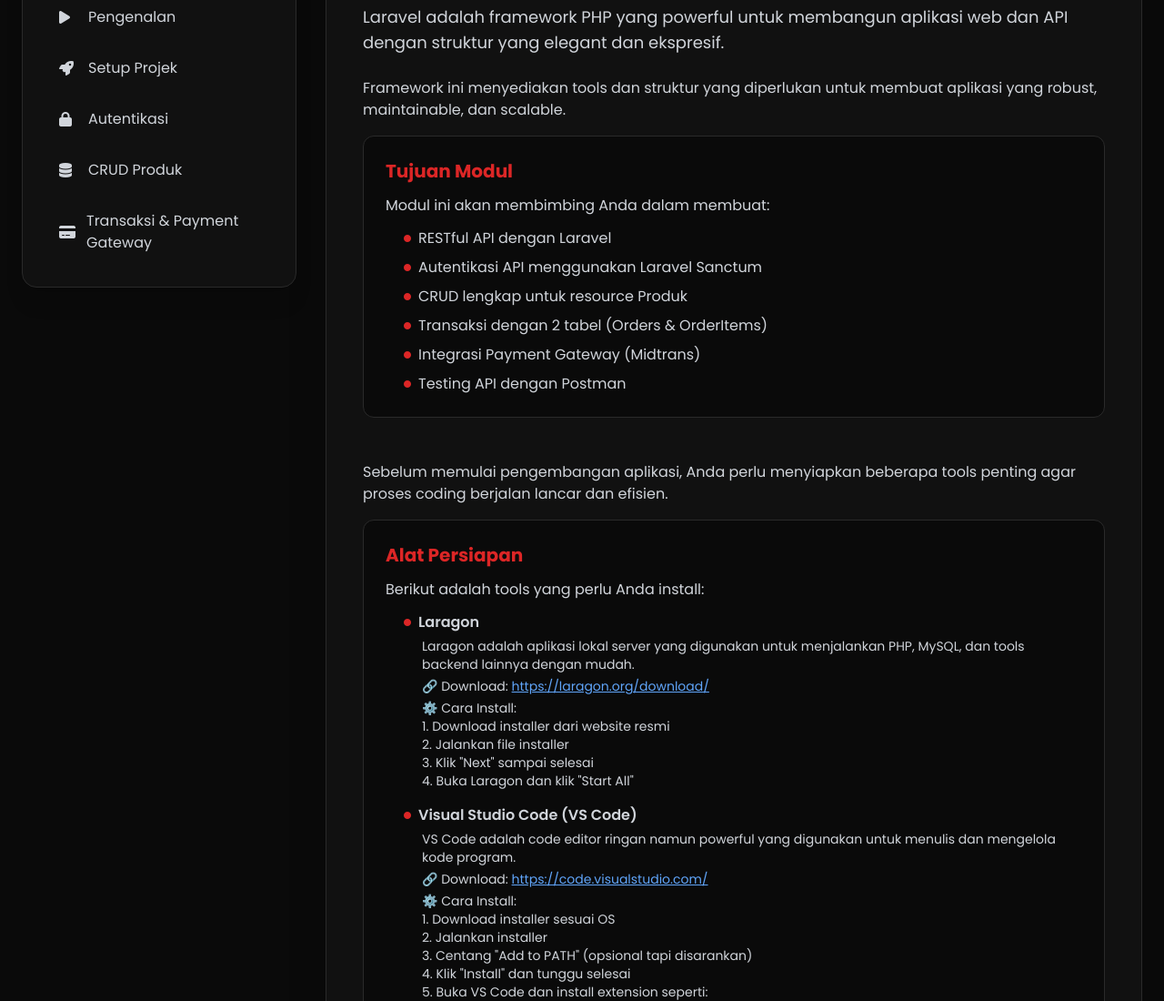
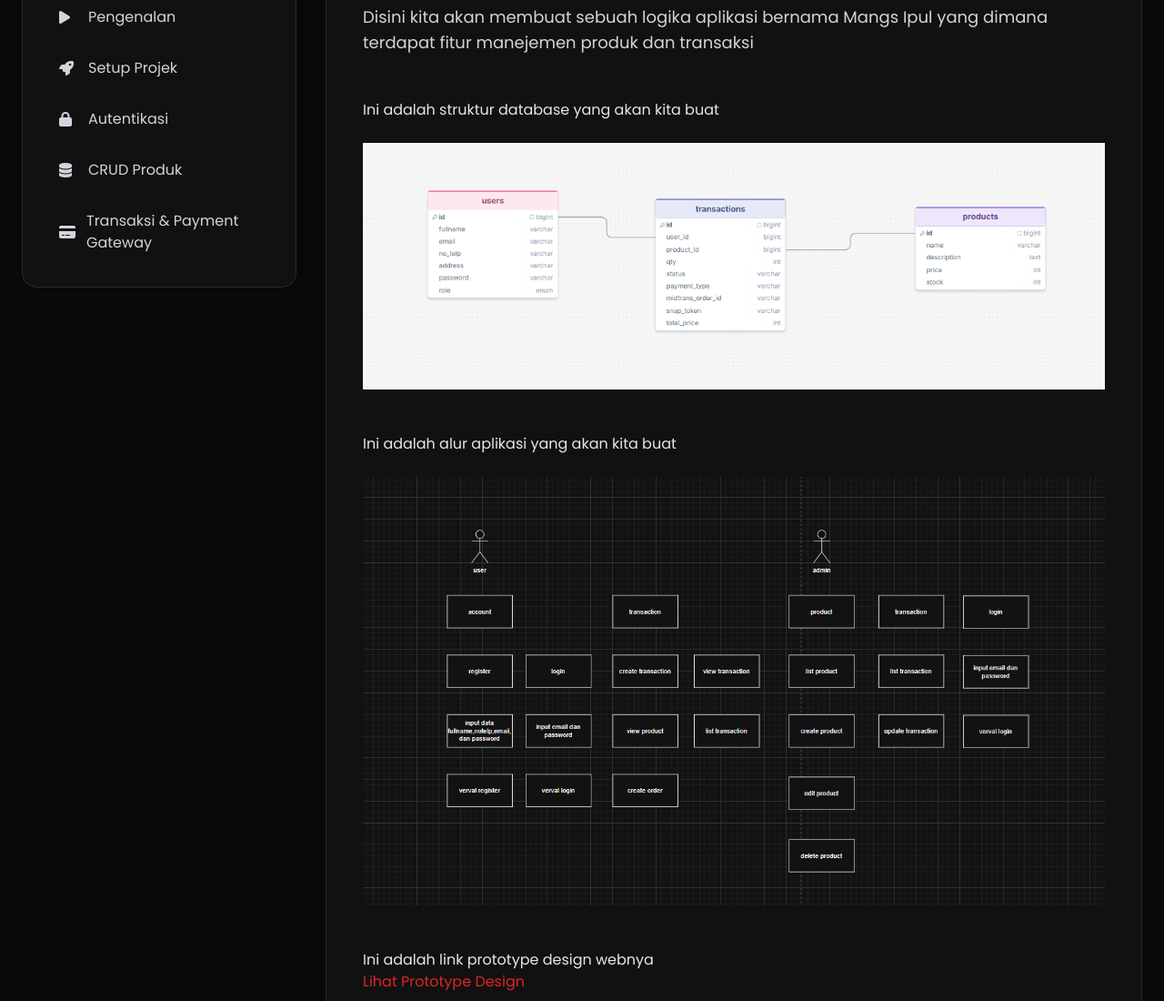
Before and after one commit to anggathestarboy/modulMangsIpul, a plain HTML site: page backend.html in a window 1280 px wide. Shown: the part 200-1300 px from the top of the page at 91% size. Drawn offline with nearby package versions, Linux system fonts and the light colour scheme.

Commit message:
tolong bantu rekan tim bukan ngeriwuki

```diff
--- a/backend.html
+++ b/backend.html
@@ -254,10 +254,17 @@
             <section id="pengenalan" class="mb-16 pb-8 border-b border-[#2a2a2a]">
                 <div class="mb-6">
                     <h2 class="text-4xl font-extrabold text-[#dc2626] mb-3">Pengenalan Laravel API</h2>
-                    <p class="text-gray-300 text-lg">Laravel adalah framework PHP yang powerful untuk membangun aplikasi web dan API dengan struktur yang elegant dan ekspresif.</p>
+                    <p class="text-gray-300 text-lg">Disini kita akan membuat sebuah logika aplikasi bernama Mangs Ipul yang dimana terdapat fitur manejemen produk dan transaksi </p>
+                    <br><br>
+                    <p>Ini adalah struktur database yang akan kita buat</p><br>
+                    <img src="modulpdm.png" alt=""><br><br>
+                    <p>Ini adalah alur aplikasi yang akan kita buat</p><br>
+                    <img src="pop.png" alt=""><br><br>
+                    <p>Ini adalah link prototype design webnya</p>
+                    <p><a href="https://www.figma.com/design/yWv0vrSy7tsDkBNfzZ5LrV/tmbhn-modul?node-id=0-1&m=dev&t=1WJwgQWAjvdPxjq9-1" target="_blank" class="text-[#dc2626] hover:underline">Lihat Prototype Design</a></p>
                 </div>
                 <div class="text-gray-300 space-y-4">
-                    <p>Framework ini menyediakan tools dan struktur yang diperlukan untuk membuat aplikasi yang robust, maintainable, dan scalable.</p>
+                    <p>Laravel adalah framework yang paling sesuai dengan kebutuhan kita saat ini. Laravel merupakan framework berbasis php yang dimana menyediakan kerangka kerja yang user friendly</p>
                     <div class="bg-[#0a0a0a] border border-[#2a2a2a] rounded-xl p-6 mt-4">
                         <h3 class="text-xl font-bold text-[#dc2626] mb-3">Tujuan Modul</h3>
                         <p class="mb-3">Modul ini akan membimbing Anda dalam membuat:</p>
@@ -265,7 +272,6 @@
                             <li class="flex items-center gap-2"><i class="fas fa-circle text-[#dc2626] text-[8px]"></i> RESTful API dengan Laravel</li>
                             <li class="flex items-center gap-2"><i class="fas fa-circle text-[#dc2626] text-[8px]"></i> Autentikasi API menggunakan Laravel Sanctum</li>
                             <li class="flex items-center gap-2"><i class="fas fa-circle text-[#dc2626] text-[8px]"></i> CRUD lengkap untuk resource Produk</li>
-                            <li class="flex items-center gap-2"><i class="fas fa-circle text-[#dc2626] text-[8px]"></i> Transaksi dengan 2 tabel (Orders & OrderItems)</li>
                             <li class="flex items-center gap-2"><i class="fas fa-circle text-[#dc2626] text-[8px]"></i> Integrasi Payment Gateway (Midtrans)</li>
                             <li class="flex items-center gap-2"><i class="fas fa-circle text-[#dc2626] text-[8px]"></i> Testing API dengan Postman</li>
                         </ul>
```
Also changed, not shown: modulpdm.png (added), pop.png (added).
